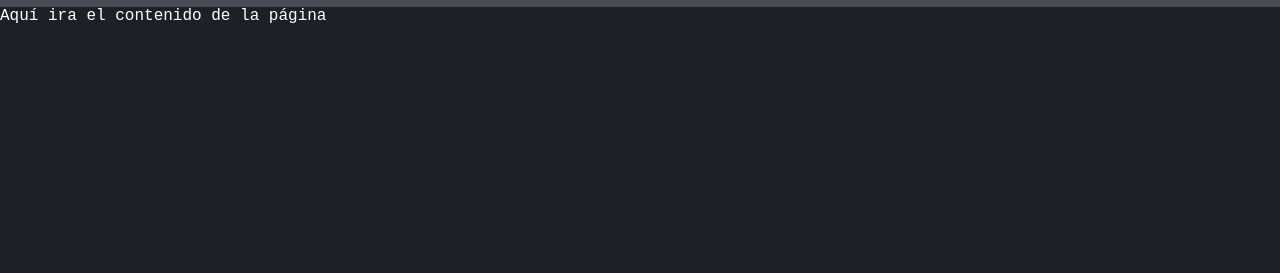
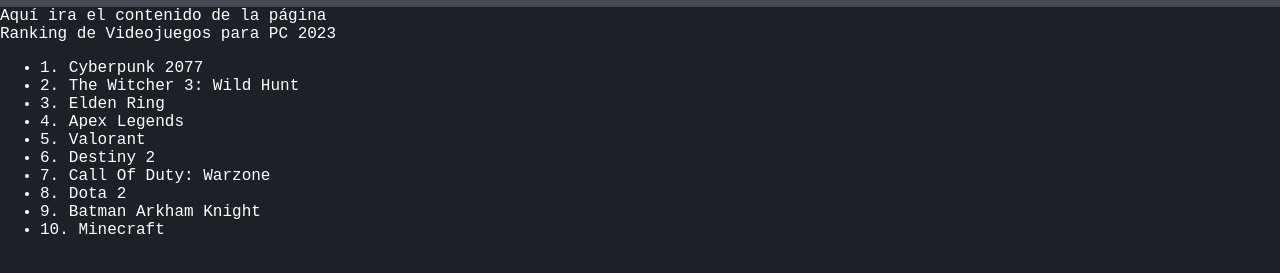
Before and after one commit to Jorge-Fernandez-Varela/Curso_git, a plain HTML site: page index.html in a window 1280 px wide. Shown: the part 63-336 px from the top of the page. Drawn offline with Linux system fonts and the light colour scheme; a web font is replaced by a local one.

Commit message:
Add videogames list

```diff
--- a/index.html
+++ b/index.html
@@ -17,5 +17,18 @@
     <div>
         Aquí ira el contenido de la página
     </div>
+    <hi>Ranking de Videojuegos para PC 2023</hi>
+    <ul>
+        <li>1. Cyberpunk 2077</li>
+        <li>2. The Witcher 3: Wild Hunt</li>
+        <li>3. Elden Ring</li>
+        <li>4. Apex Legends</li>
+        <li>5. Valorant</li>
+        <li>6. Destiny 2</li>
+        <li>7. Call Of Duty: Warzone</li>
+        <li>8. Dota 2</li>
+        <li>9. Batman Arkham Knight</li>
+        <li>10. Minecraft</li>
+    </ul>
 </body>
 </html>
```
